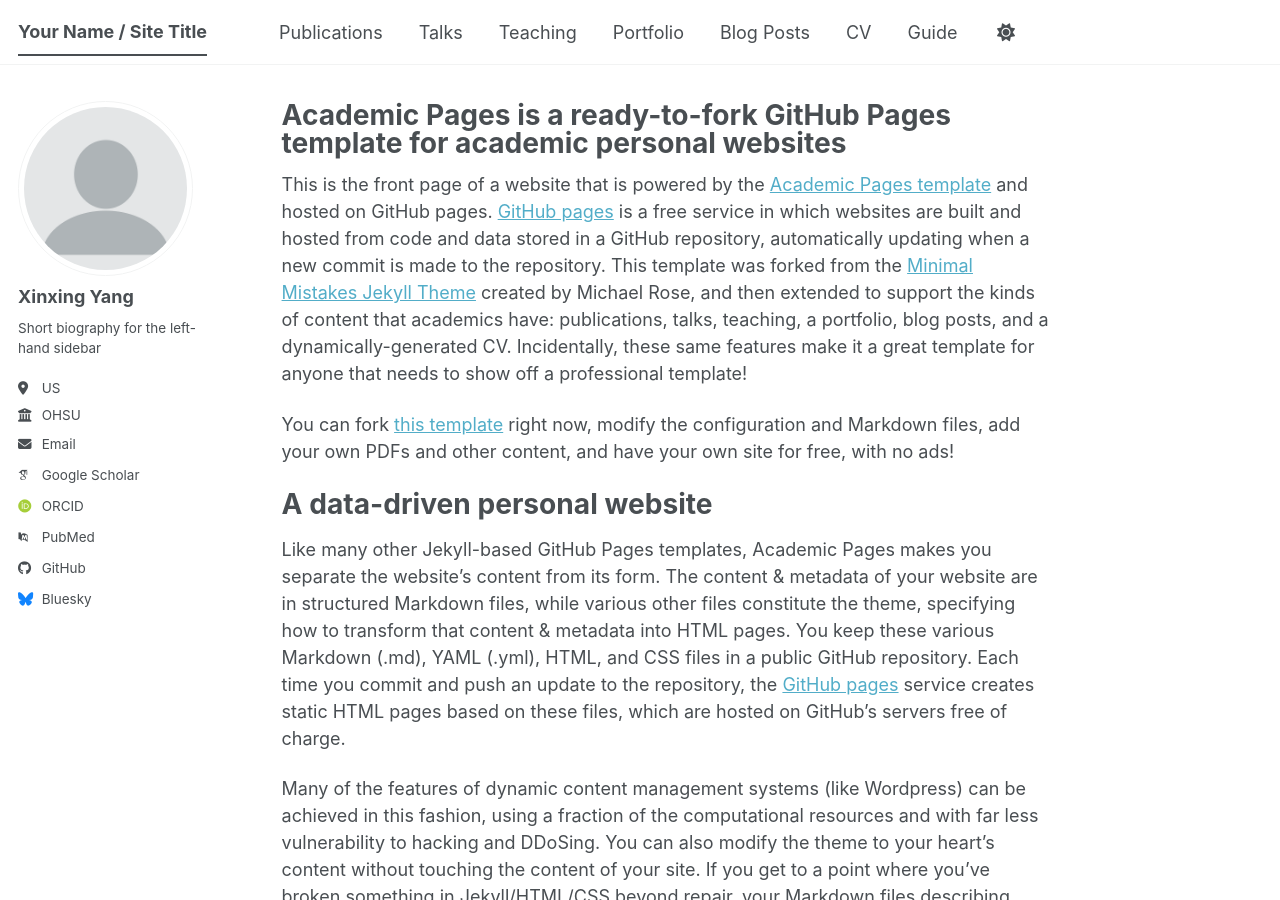
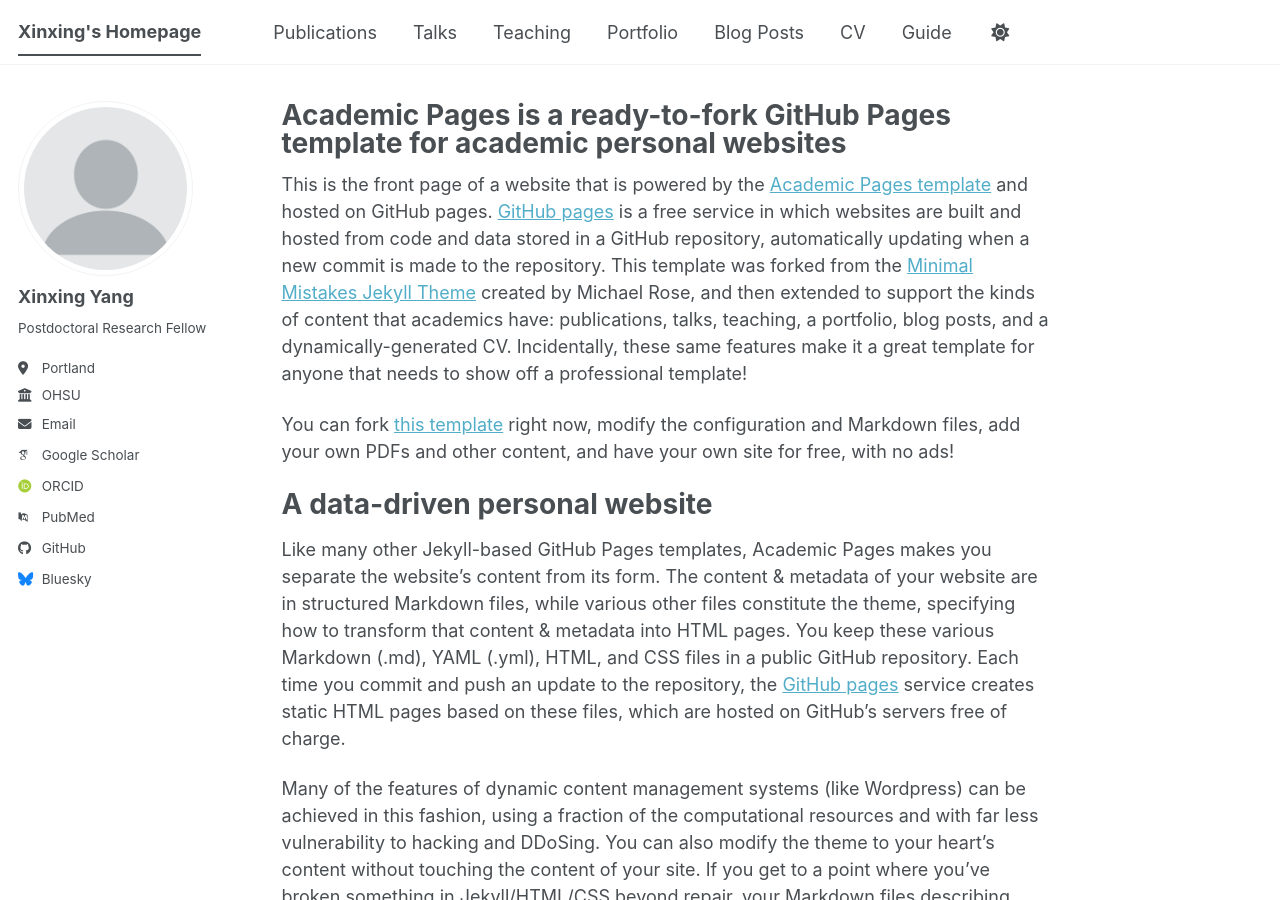
Before and after one commit to xinxingyang0601/xinxingyang0601.github.io, a Jekyll site: the page built from _pages/about.md, in a window 1280 px wide and 900 px high. Built offline with Jekyll 4.4.1, drawn with Linux system fonts in a browser that asks for light colours; some web fonts are replaced; a script bundle is joined from its source files by our own code; library files that are not in the unit come from our copies.

Commit message:
Update _config.yml

```diff
--- a/_config.yml
+++ b/_config.yml
@@ -9,14 +9,14 @@
 # Basic Site Settings
 locale                   : "en-US"
 site_theme               : "default" # The available themes options are "default", "air", "sunrise", "mint", "dirt" and "contrast"
-title                    : "Your Name / Site Title"
+title                    : "Xinxing's Homepage"
 title_separator          : "-"
 name                     : &name "Xinxing Yang"
 description              : &description "Postdoctoral Research Fellow"   # Update this with a general description of your site, this is the default if not overridden by a page
 url                      : https://academicpages.github.io # The base hostname & protocol for your site e.g. "https://xinxingyang0601.github.io",
                                                            # or if you already have some other page hosted on Github then use "https://[your GitHub username].github.io/[Your Repo Name]"
 baseurl                  : "" # the subpath of your site, e.g. "/blog"
-repository               : "academicpages/academicpages.github.io"
+repository               : "xinxingyang0601/xinxingyang0601.github.io"
 
 # Site Author - The following control what appear as part of the author content on the side bar.
 #               If a field is blank the icon and link will not appear, otherwise it will be shown.
@@ -25,23 +25,23 @@
   # Biographic information
   avatar           : "profile.png"
   name             : "Xinxing Yang"
-  pronouns         : # example: "she/her"
-  bio              : "Short biography for the left-hand sidebar"
-  location         : "US"
+  pronouns         : # example: "he/his"
+  bio              : "Postdoctoral Research Fellow"
+  location         : "Portland"
   employer         : "OHSU"
   uri              : # URL
-  email            : "none@example.org"
+  email            : "yangxin@ohsu.edu"
 
   # Academic websites
   academia         : # URL
   arxiv            : # URL - Update with the correct link to your profile
-  googlescholar    : "https://scholar.google.com/citations?user=PS_CX0AAAAAJ"
+  googlescholar    : " "
   inspire-hep      : # URL
   impactstory      : # URL
-  orcid            : "https://orcid.org/yourorcidurl"
+  orcid            : " "
   semantic         : # URL
   ssrn             : # URL
-  pubmed           : "https://www.ncbi.nlm.nih.gov/pubmed/?term=john+snow"
+  pubmed           : " "
   researchgate     : # URL
   scopus           : # URL
   zotero           : # URL
@@ -51,7 +51,7 @@
   bitbucket        : # Username - Update with your username on the site
   codepen          : # Username
   dribbble         : # Username
-  github           : "academicpages"
+  github           : "  "
   kaggle           : # Username
   stackoverflow    : # User number or user number and name (i.e., use "1" or "1/jeff-atwood")
 
```
